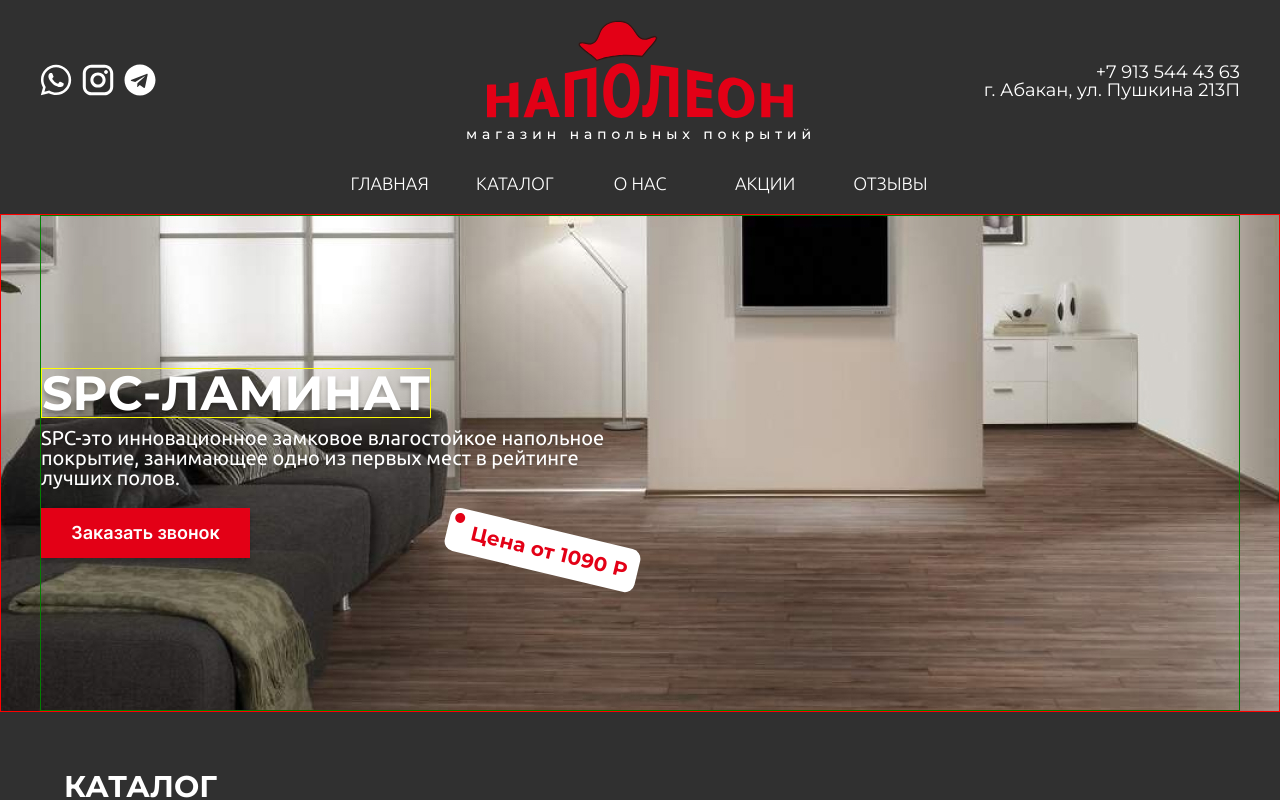
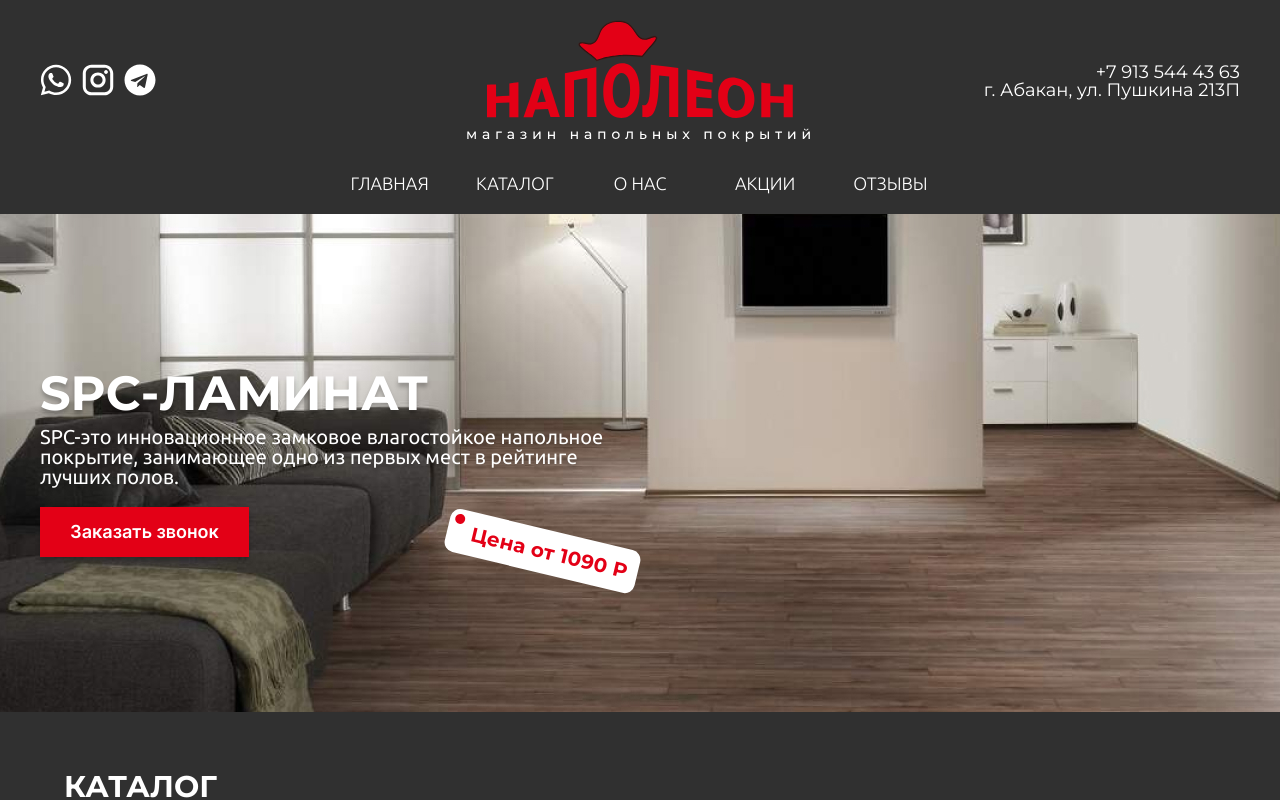
Before and after one commit to RudolphIgor/NapoleonVersel, a React (Create React App) app: page / in a window 1280 px wide. Shown: the top 800 px of the page. Built offline with nearby package versions, Linux system fonts and the light colour scheme.

Commit message:
Убраны тестовые borders

```diff
--- a/src/components/Slider/index.js
+++ b/src/components/Slider/index.js
@@ -9,7 +9,6 @@ const Index = (props) => {
   const styleblock = {
     background: `url(${props.slideArray.img}) center no-repeat`,
     height: "clamp(141px, 41.5vw, 498px)",
-    border: "1px solid red",
   };
   const sleep = (ms) => new Promise((resolve) => setTimeout(resolve, ms));
   const [isOpen, setIsOpen] = useState(false);
--- a/src/components/Slider/index.module.css
+++ b/src/components/Slider/index.module.css
@@ -17,7 +17,6 @@
 }
 
 .content {
-  border: 1px solid green;
   display: grid;
   grid-template-rows: 1fr auto auto auto 1fr;
   grid-template-columns: 1fr 1fr;
@@ -37,7 +36,6 @@
   font-weight: bold;
   font-size: 48px;
   color: #fff;
-  border: 1px solid yellow;
   text-shadow: 0 4px 4px rgba(0, 0, 0, 0.25);
 }
 .subtitle {
```
